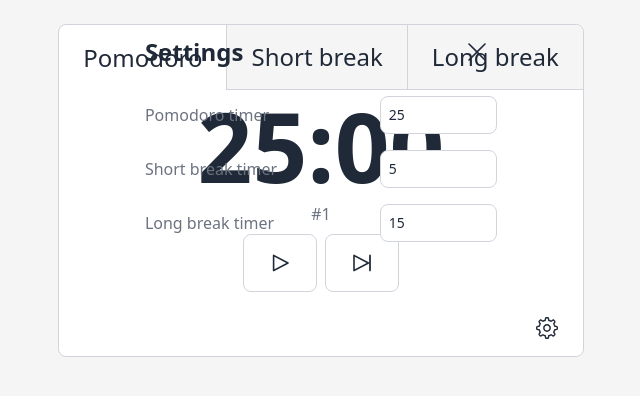
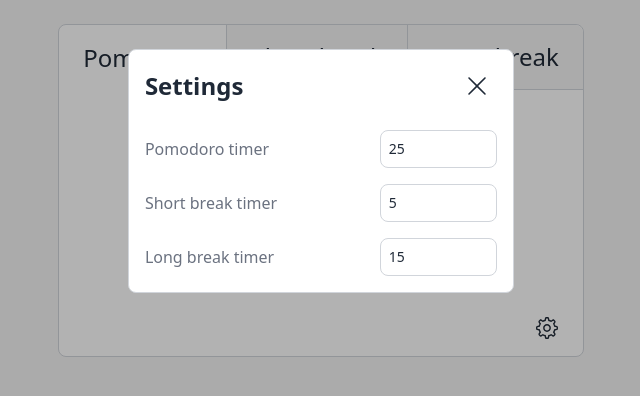
Before and after one commit to Kjek/pomofocus, a React (Vite) app: page / in a window 1280 px wide. Both pictures are taken after a click on the button 865 px from the left and 328 px from the top of the page. Shown: the top 396 px of the page, without its empty margins (319-959 px from the left). Built offline with nearby package versions, Linux system fonts and the light colour scheme.

Commit message:
Fixed settings UX

```diff
--- a/src/components/organisms/SettingsModal.tsx
+++ b/src/components/organisms/SettingsModal.tsx
@@ -17,8 +17,10 @@ const SettingsModal = (props: SettingsModalProps) => {
     <>
       <SettingsButton onClick={toggleOpen} />
       {isOpen ? (
-        <div className='absolute left-0 top-0 h-screen w-screen border-spacing-6 pt-4'>
-          <div className='m-auto flex w-fit flex-col gap-6 p-4 dark:bg-gray-800'>
+        <>
+          <div className='absolute left-0 top-0 h-screen w-screen bg-black opacity-30' />
+          <div className='fixed border-spacing-6 self-center pt-4 sm:pt-6'>
+            <div className='m-auto flex w-fit flex-col gap-6 rounded-lg border border-gray-300 bg-white p-4 dark:border-gray-600 dark:bg-gray-800'>
               <div className='flex'>
                 <Text variant='h3' className='flex-grow self-center'>
                   Settings
@@ -41,6 +43,7 @@ const SettingsModal = (props: SettingsModalProps) => {
               </ul>
             </div>
           </div>
+        </>
       ) : null}
     </>
   );
```
Lines whose indentation alone changed are shown as unchanged.
